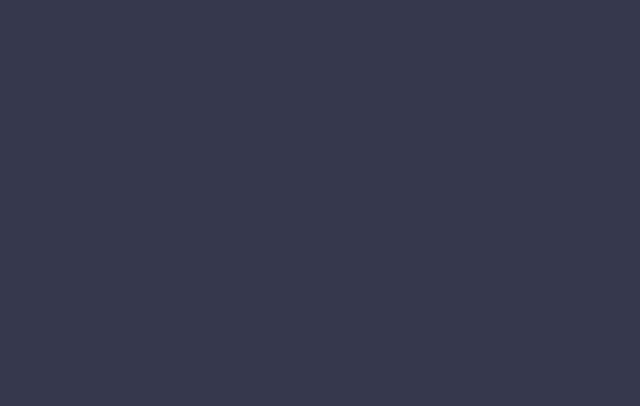
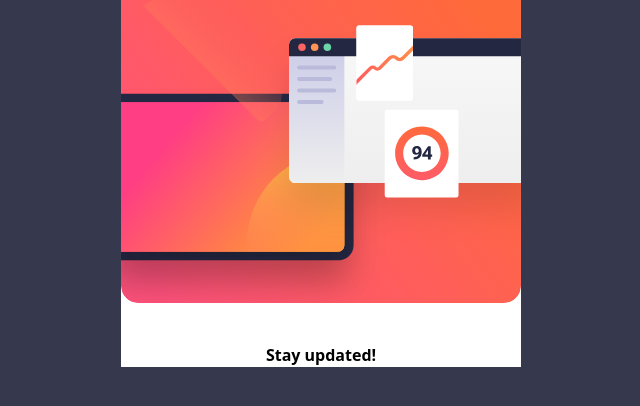
Before and after one commit to Maz-hub/newsletter-signup, a React (Vite) app: page / in a window 1280 px wide. Shown: the top 406 px of the page, without its empty margins (319-959 px from the left). Built offline with nearby package versions, Linux system fonts and the light colour scheme.

Commit message:
Add NewsletterCard component and update App to render it

```diff
--- a/src/App.jsx
+++ b/src/App.jsx
@@ -1,5 +1,11 @@
+import NewsletterCard from "./components/NewsletterCard.jsx";
+
 const App = () => {
-  return <></>;
+  return (
+    <>
+      <NewsletterCard />
+    </>
+  );
 };
 
 export default App;
--- /dev/null
+++ b/src/components/NewsletterCard.jsx
@@ -0,0 +1,35 @@
+import mobileIllustration from "../assets/images/illustration-sign-up-mobile.svg";
+
+const NewsletterCard = () => {
+  return (
+    <div
+      className="
+        bg-white
+        flex flex-col
+        w-full
+        max-w-[400px]
+        mx-auto
+        mt-[--spacing-600]
+      "
+    >
+      <div>
+        <img
+          src={mobileIllustration}
+          alt="Newsletter illustration"
+          className="w-full rounded-b-2xl"
+        />
+      </div>
+
+      <div className="mt-10 mx-6">
+        <h1
+          className=" text-[--text-preset-1-mobile] leading-[--leading-preset-1-mobile tracking-[--tracking-preset-1-mobile] [font-weight:var(--font-weight-preset-1-mobile)] text-center text-[--color-blue-800]
+  "
+        >
+          Stay updated!
+        </h1>
+      </div>
+    </div>
+  );
+};
+
+export default NewsletterCard;
--- a/src/index.css
+++ b/src/index.css
@@ -49,16 +49,6 @@
     --tracking-preset-3: 0px;
     --font-weight-preset-3: 700;
 
-    /* SPACING */
-    --spacing-100: 8px;
-    --spacing-200: 16px;
-    --spacing-300: 24px;
-    --spacing-400: 32px;
-    --spacing-500: 40px;
-    --spacing-600: 48px;
-    --spacing-800: 64px;
-    --spacing-900: 72px;
-    --spacing-1300: 104px;
 }
 
 body {
```
